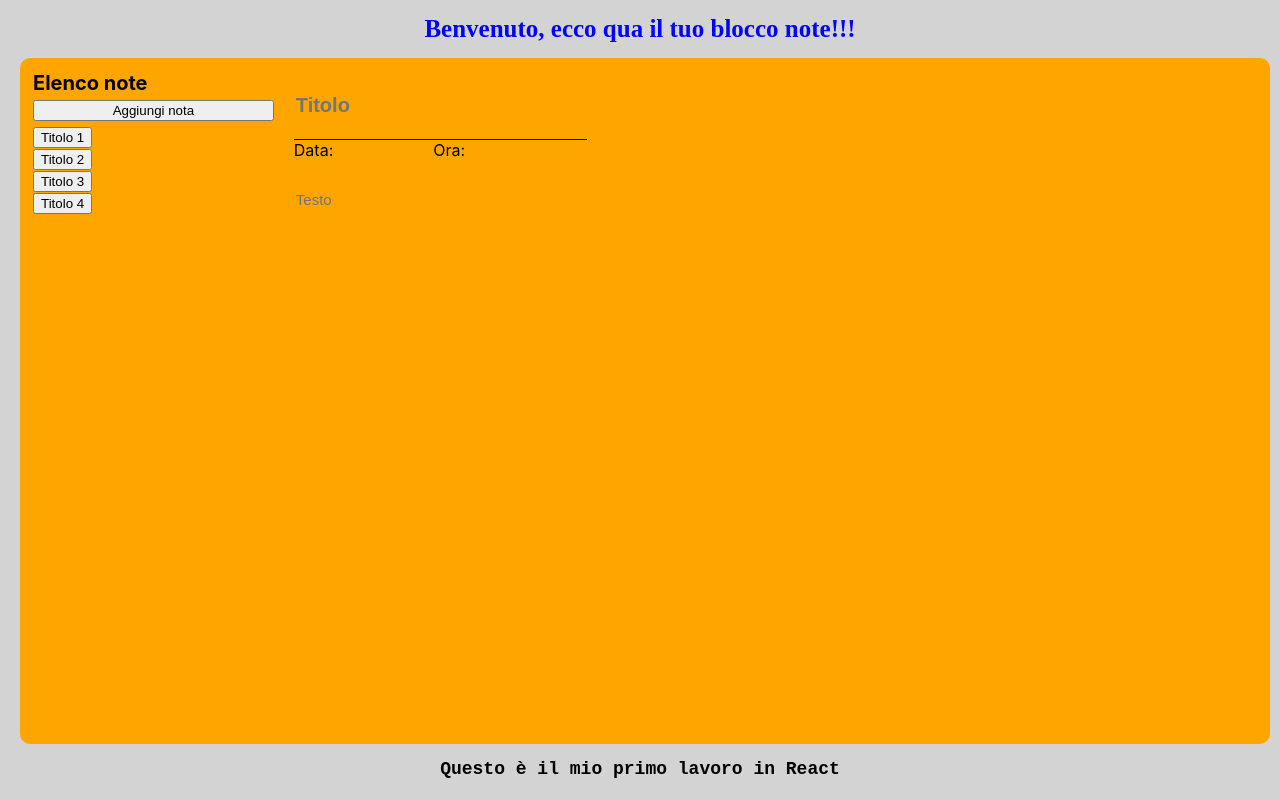
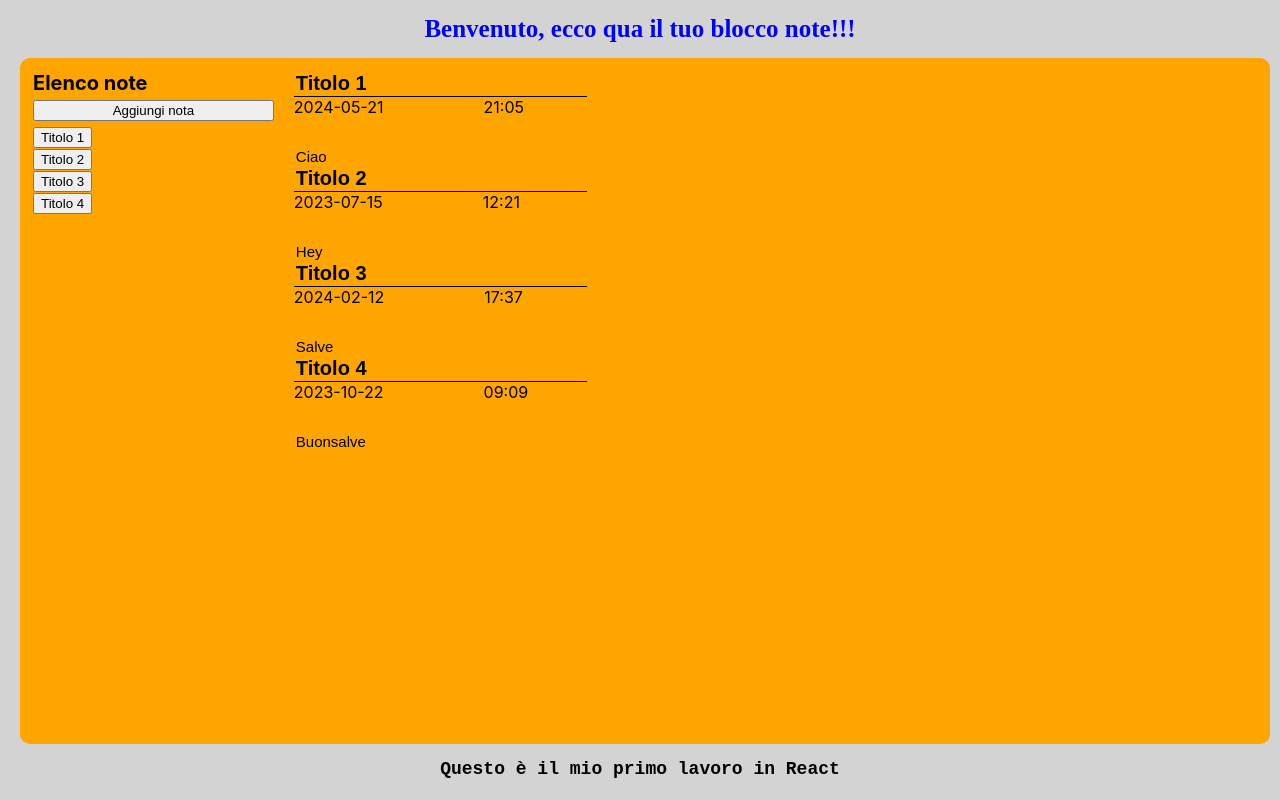
Before and after one commit to Cenzino21/blocco_note, a React (Create React App) app: page / in a window 1280 px wide. Built offline with nearby package versions, Linux system fonts and the light colour scheme.

Commit message:
Commit 12

```diff
--- a/src/App.jsx
+++ b/src/App.jsx
@@ -1,31 +1,32 @@
 import './App.css';
-import React from "react";
-import Intestazione from "./components/Intestazione";
+import React, { useState } from "react";
 import ElencoNote from "./components/ElencoNote/ElencoNote";
 import CompilaNota from "./components/CompilaNote/CompilaNota";
-import TitoliDiCoda from "./components/TitoliDiCoda";
 
 
 //const note = ["Nota 1", "Nota 2", "Nota 3", "Nota 4", "Nota 5"];
-export const nuoveNote =
-  [{ titoloNota: "Titolo 1", data: "2024-05-21", ora: "21:05", contenutoNota: "Ciao" },
-   { titoloNota: "Titolo 2", data: "2023-07-15", ora: "12:21", contenutoNota: "Hey" },
-   { titoloNota: "Titolo 3", data: "2024-02-12", ora: "17:37", contenutoNota: "Salve" },
-   { titoloNota: "Titolo 4", data: "2023-10-22", ora: "09:09", contenutoNota: "Buonsalve"}];
+export const nuoveNote = [
+  { titoloNota: "Titolo 1", data: "2024-05-21", ora: "21:05", contenutoNota: "Ciao" },
+  { titoloNota: "Titolo 2", data: "2023-07-15", ora: "12:21", contenutoNota: "Hey" },
+  { titoloNota: "Titolo 3", data: "2024-02-12", ora: "17:37", contenutoNota: "Salve" },
+  { titoloNota: "Titolo 4", data: "2023-10-22", ora: "09:09", contenutoNota: "Buonsalve"}];
 
-  const messaggioDiInizio = "Benvenuto, ecco qua il tuo blocco note!!!"
-  const messaggioConclusivo = "Questo è il mio primo lavoro in React";
 
 //Funzione principale
 export default function App() {
+  const [notaSelezionata, setNotaSelezionata] = useState();
+  console.log(notaSelezionata)
+
   return (
     <div className="App">
-      <Intestazione messaggioDiInizio={messaggioDiInizio} />
+      <header className="messaggioDiBenvenuto">Benvenuto, ecco qua il tuo blocco note!!!</header>
       <div className="contenitore">
-        <ElencoNote />
-        <CompilaNota note={nuoveNote}/>
+        <ElencoNote elencoNote={nuoveNote} setNota={setNotaSelezionata}/>
+        <CompilaNota notaSelezionata={nuoveNote} setNotaSelezionata={setNotaSelezionata}/>
       </div>
-      <TitoliDiCoda messaggioConclusivo={messaggioConclusivo}/>
+      <footer>
+        <div>Questo è il mio primo lavoro in React</div>
+      </footer>
     </div>
   );
 }
--- a/src/components/CompilaNote/CompilaNota.jsx
+++ b/src/components/CompilaNote/CompilaNota.jsx
@@ -1,13 +1,21 @@
-import Contenuto from "./Contenuto";
-import DataOra from "./DataOra";
-import TitoloNota from "./TitoloNota";
+//import { nuoveNote } from "../../App"
+import React from "react"
+//import NotaSingola from "./NotaSingola"
 
-export default function CompilaNota({note}) {
+export default function CompilaNota(props) {
   return (
     <div className="parteTesto">
-      <TitoloNota />
-      <DataOra />
-      <Contenuto />
+      <div>
+        {props.notaSelezionata.map((nota) =>
+        <div>
+          <input type="text" placeholder="Titolo" className="inserimentoTitolo" value={nota.titoloNota}></input>
+          <div className="dataOra">
+            <div>{nota.data}</div> <div>{nota.ora}</div>
+          </div>
+          <input type="text" placeholder="Testo" className="inserimentoTesto" value={nota.contenutoNota}></input>
+        </div>
+        )}
+      </div>
     </div>
   )
 }
@@ -33,14 +41,28 @@ export default function CompilaNota({nuoveNote}) {
     <div className="parteTesto">
       <div>{nuoveNote.map((nota) =>
         <div>
-          <p className="inserimentoTitolo">{nota.titoloNota}</p>
+          <input type="text" className="inserimentoTitolo">{nota.titoloNota}</input>
           <div className="dataOra">
             <div>Data: {nota.data}</div> <div>Ora: {nota.ora}</div>
             </div>
-          <p className="inserimentoTesto">{nota.contenutoNota}</p>
+          <input type="text" className="inserimentoTesto">{nota.contenutoNota}</input>
         </div>
       )}</div>
     </div>
   )
 }
 */
+
+/*
+export default function CompilaNota({notaSelezionata}) {
+  return (
+    <div className="parteTesto">
+      {notaSelezionata.map((nota) =>
+      <div key={nota.titoloNota}>
+        <NotaSingola titolo={nota.titoloNota} data={nota.data} ora={nota.ora} testo={nota.contenutoNota}/>
+      </div>
+      )}
+    </div>
+  )
+}
+ */
--- a/src/components/CompilaNote/Contenuto.jsx
+++ /dev/null
@@ -1,5 +0,0 @@
-export default function Contenuto({testo}) {
-    return (
-        <input type="text" placeholder="Testo" className="inserimentoTesto"></input>
-    )
-}
--- a/src/components/CompilaNote/DataOra.jsx
+++ /dev/null
@@ -1,7 +0,0 @@
-export default function DataOra({data, ora}) {
-    return (
-        <div className="dataOra">
-            <div>Data: </div>  <div>Ora: </div>
-        </div>
-    )
-}
--- /dev/null
+++ b/src/components/CompilaNote/NotaSingola.jsx
@@ -0,0 +1,14 @@
+import React from "react"
+
+export default function NotaSingola({titolo, data, ora, testo}) {
+
+    return (
+      <div className="parteTesto">
+        <input type="text" placeholder="Titolo" className="inserimentoTitolo" value={titolo}></input>
+        <div className="dataOra">
+        <div>{data}</div> <div>{ora}</div>
+        </div>
+        <input type="text" placeholder="Testo" className="inserimentoTesto" value={testo}></input>
+      </div>
+    )
+  }
--- a/src/components/CompilaNote/TitoloNota.jsx
+++ /dev/null
@@ -1,5 +0,0 @@
-export default function TitoloNota({titolo}) {
-    return (
-        <input type="text" placeholder="Titolo" className="inserimentoTitolo"></input>
-    )
-}
--- a/src/components/ElencoNote/ElencoNote.jsx
+++ b/src/components/ElencoNote/ElencoNote.jsx
@@ -1,17 +1,17 @@
 import Titolo from "../Titolo";
-import {nuoveNote} from "../../App";
+import React from "react";
 
 const titoloDelleNote = "Elenco note";
 
-export default function ElencoNote() {
+export default function ElencoNote(props) {
   return(
     <div className="parteNote">
       <Titolo titoloNote={titoloDelleNote} />
       <button type="button">Aggiungi nota</button>
       <div>
         <div>
-          {nuoveNote.map((nota) =>
-          <div><button>{nota.titoloNota}</button></div>
+          {props.elencoNote.map((nota) =>
+          <div><button onClick={() => props.setNota(nota)}>{nota.titoloNota}</button></div>
           )}
         </div>
       </div>
--- a/src/components/Intestazione.jsx
+++ /dev/null
@@ -1,5 +0,0 @@
-export default function Intestazione({messaggioDiInizio}) {
-  return (
-    <header className="messaggioDiBenvenuto"><div>{messaggioDiInizio}</div></header>
-  )
-}
--- a/src/components/TitoliDiCoda.jsx
+++ /dev/null
@@ -1,7 +0,0 @@
-export default function TitoliDiCoda({messaggioConclusivo}) {
-  return (
-    <footer>
-      <div>{messaggioConclusivo}</div>
-    </footer>
-  );
-}
```
